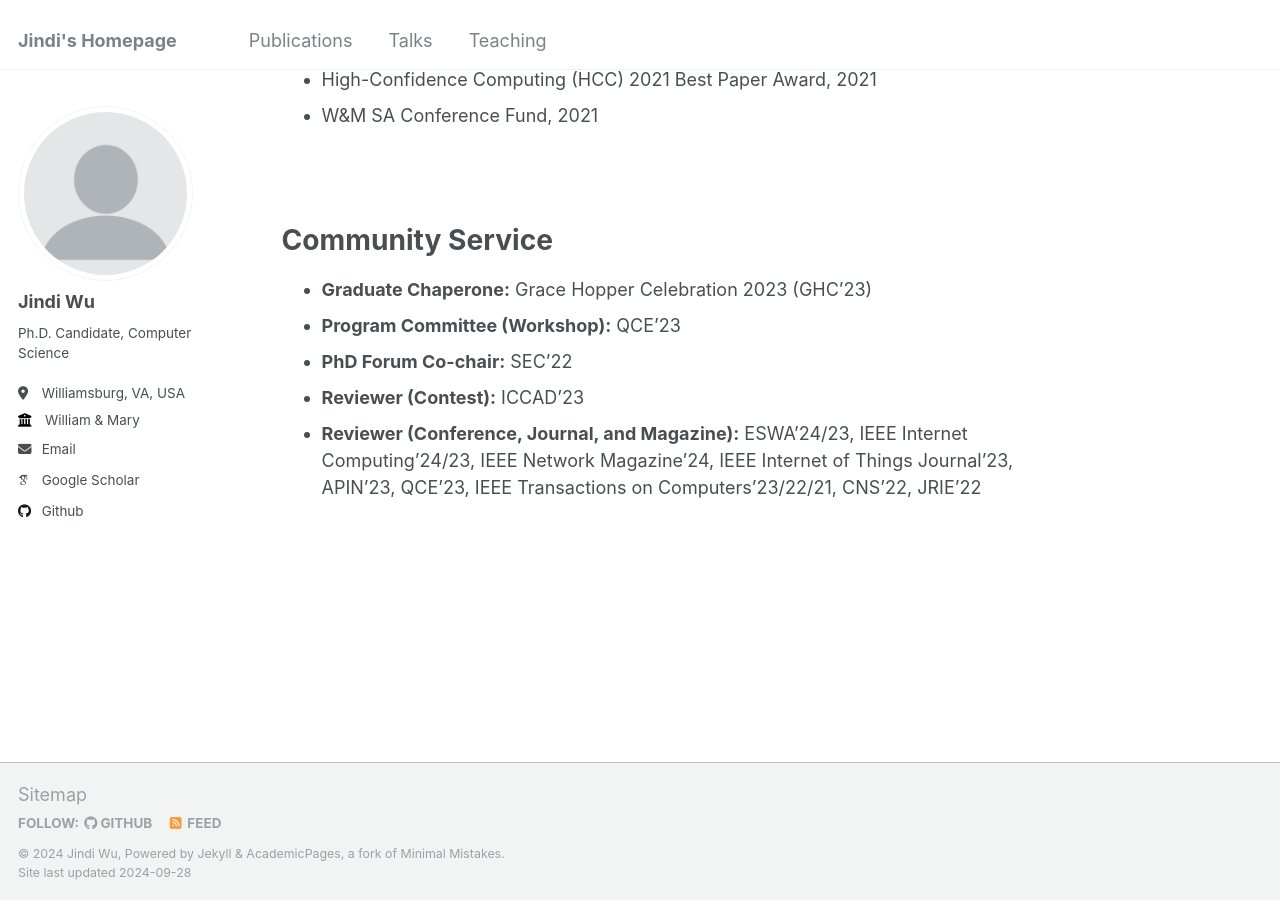
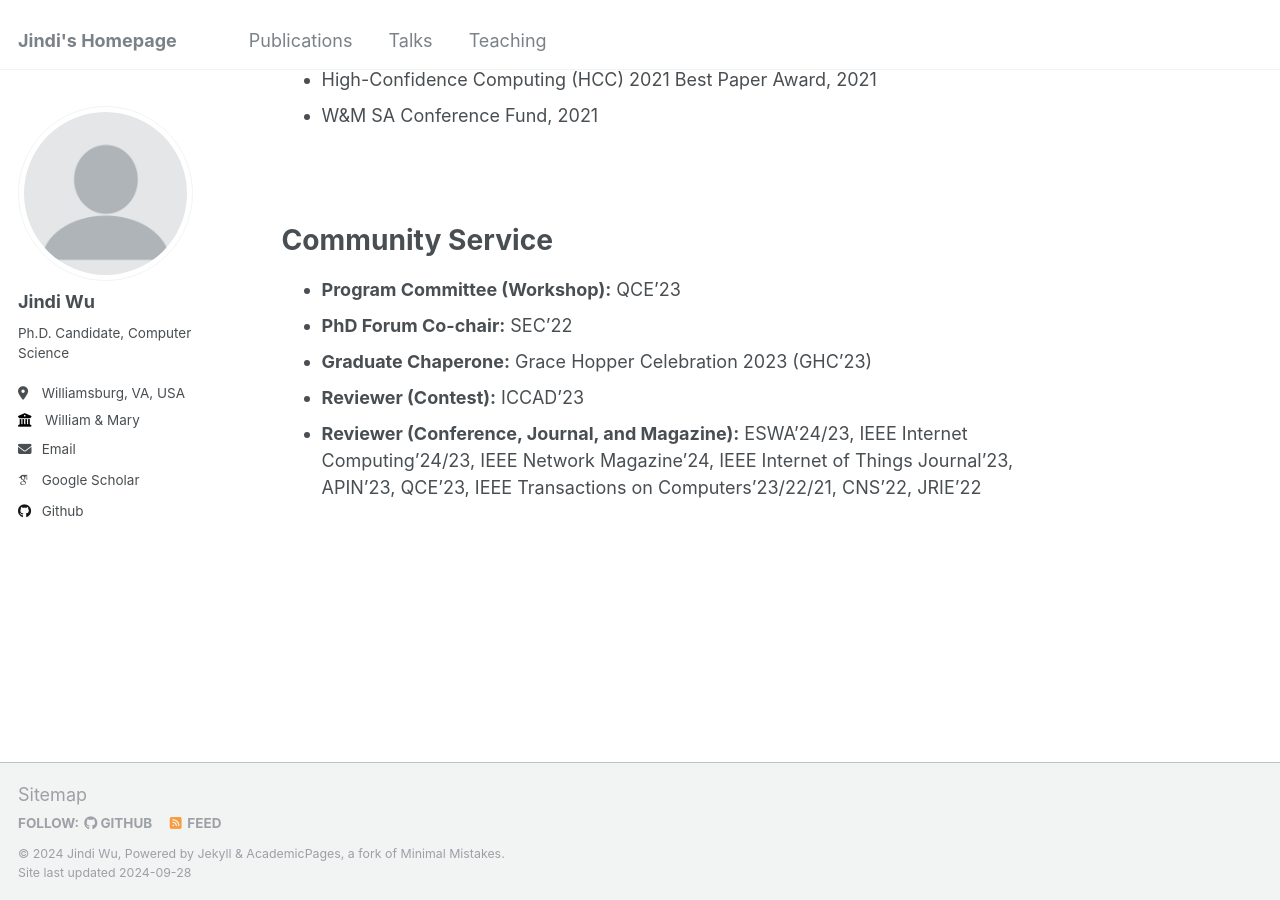
Before and after one commit to Jindi0/website, a Jekyll site: the page built from _pages/about.md, in a window 1280 px wide and 900 px high, scrolled down 1146 px. Built offline with Jekyll 4.4.1, drawn with Linux system fonts in a browser that asks for light colours; some web fonts are replaced.

```diff
--- a/_pages/about.md
+++ b/_pages/about.md
@@ -80,8 +80,8 @@ Honors & Awards
 
 Community Service
 ======
-- **Graduate Chaperone:** Grace Hopper Celebration 2023 (GHC'23)
 - **Program Committee (Workshop):** QCE'23
 - **PhD Forum Co-chair:** SEC'22
+- **Graduate Chaperone:** Grace Hopper Celebration 2023 (GHC'23)
 - **Reviewer (Contest):** ICCAD'23
 - **Reviewer (Conference, Journal, and Magazine):** ESWA'24/23, IEEE Internet Computing'24/23, IEEE Network Magazine'24, IEEE Internet of Things Journal'23, APIN'23, QCE'23, IEEE Transactions on Computers'23/22/21, CNS'22, JRIE'22
```
